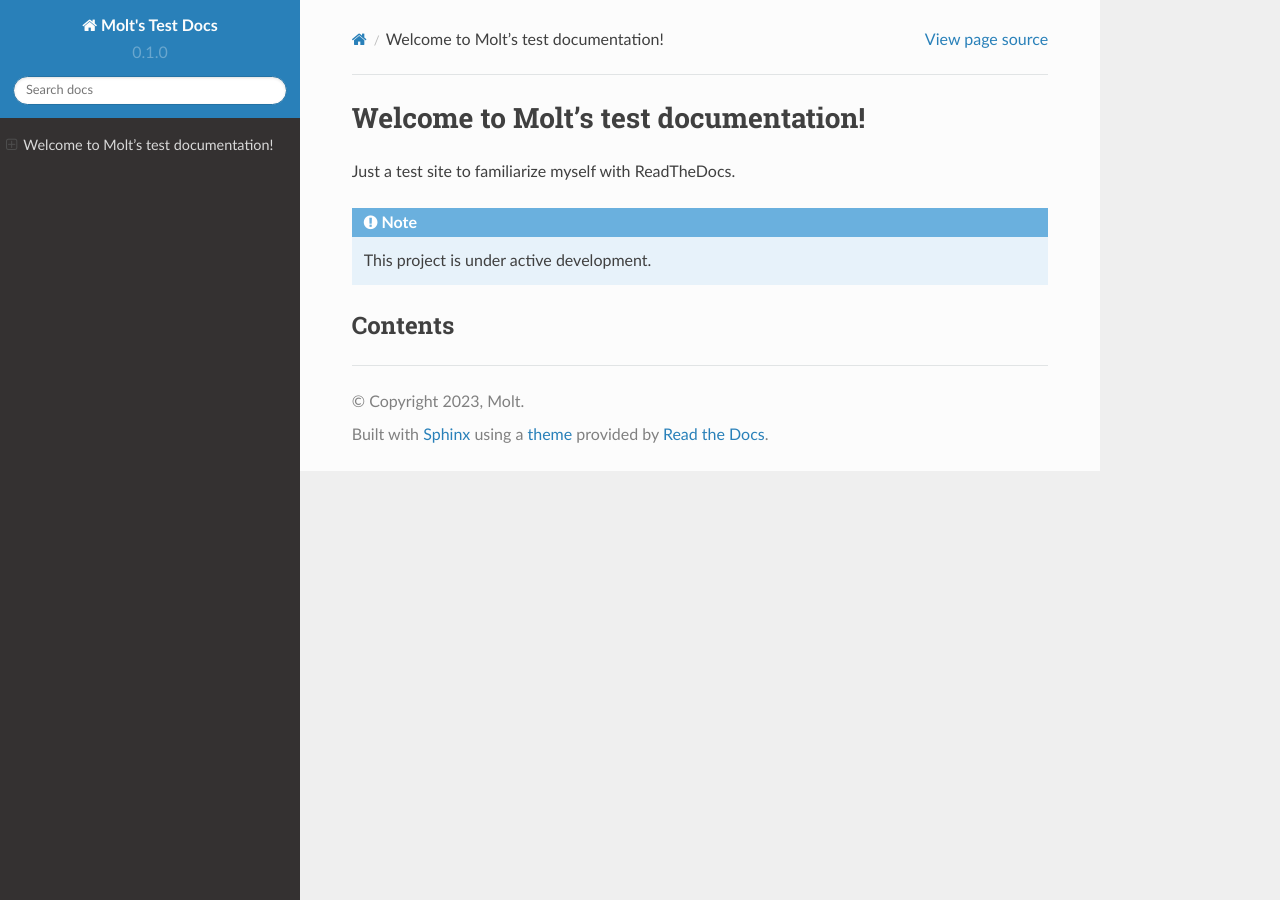
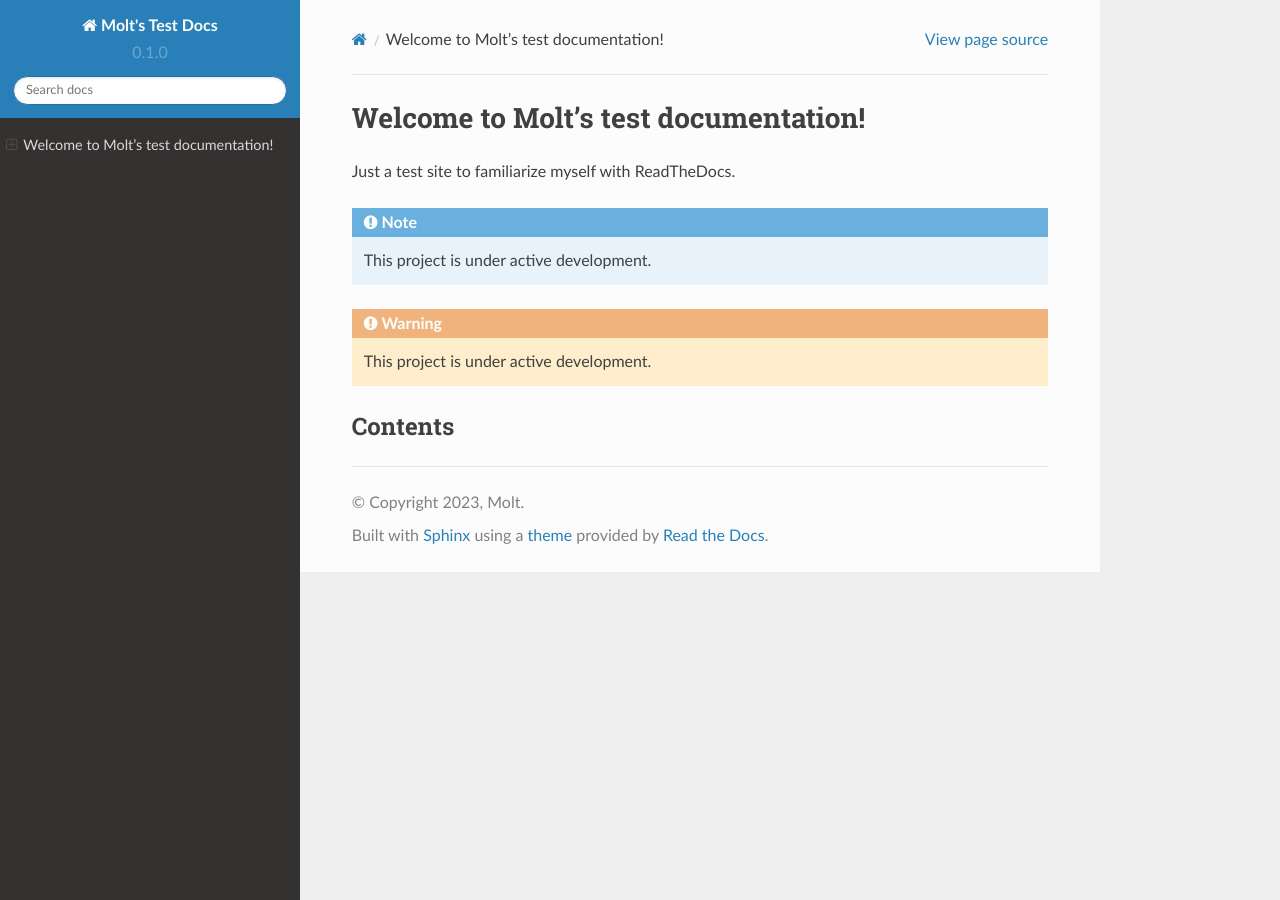
Before and after one commit to MoltonMontro/TestDocs, a Sphinx documentation site: the page built from docs/source/index.rst, in a window 1280 px wide. Built offline with Sphinx 7.4.7 and the Read the Docs theme 2.0.0, drawn with Linux system fonts in a browser that asks for light colours; pages that are not in the unit, such as notebooks, are missing from menus.

Commit message:
Update index.rst

```diff
--- a/docs/source/index.rst
+++ b/docs/source/index.rst
@@ -4,6 +4,10 @@ Welcome to Molt's test documentation!
 Just a test site to familiarize myself with ReadTheDocs.
 
 .. note::
+
+   This project is under active development.
+
+.. warning::
 
    This project is under active development.
 
```
